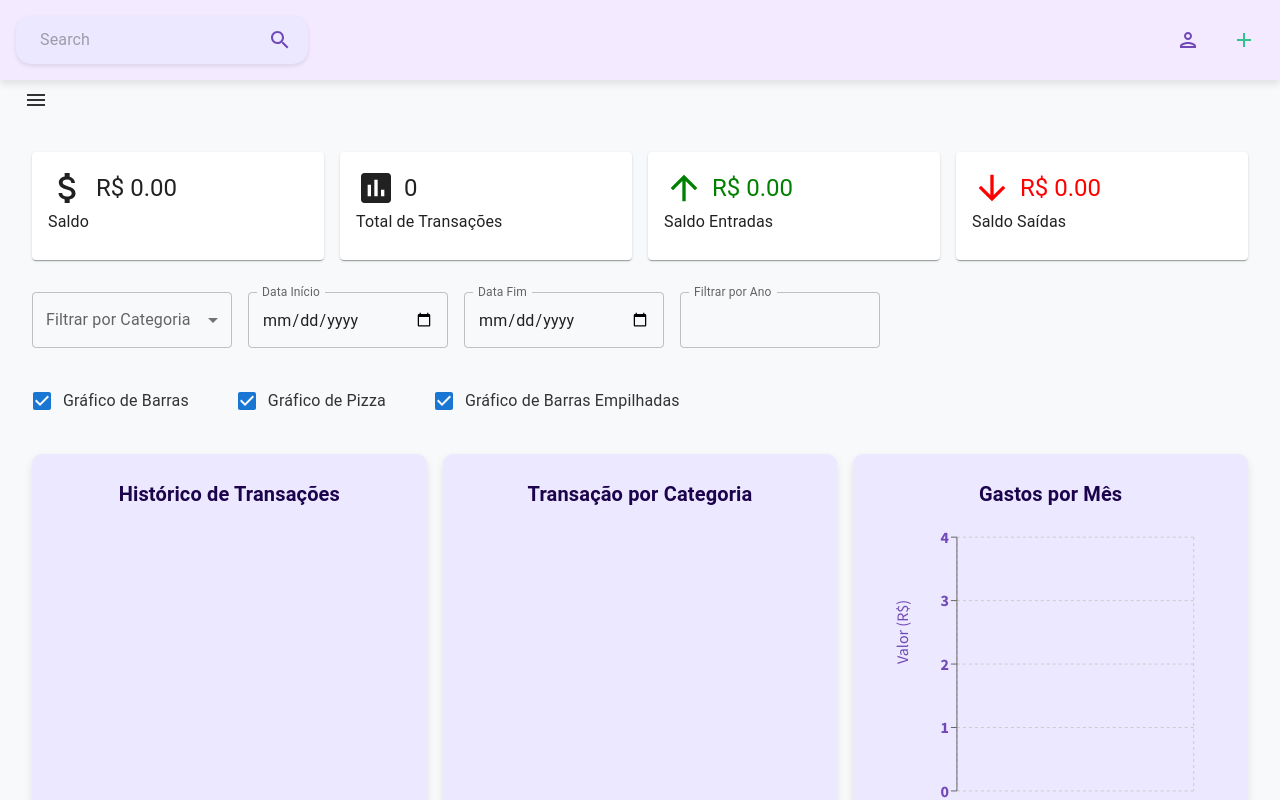
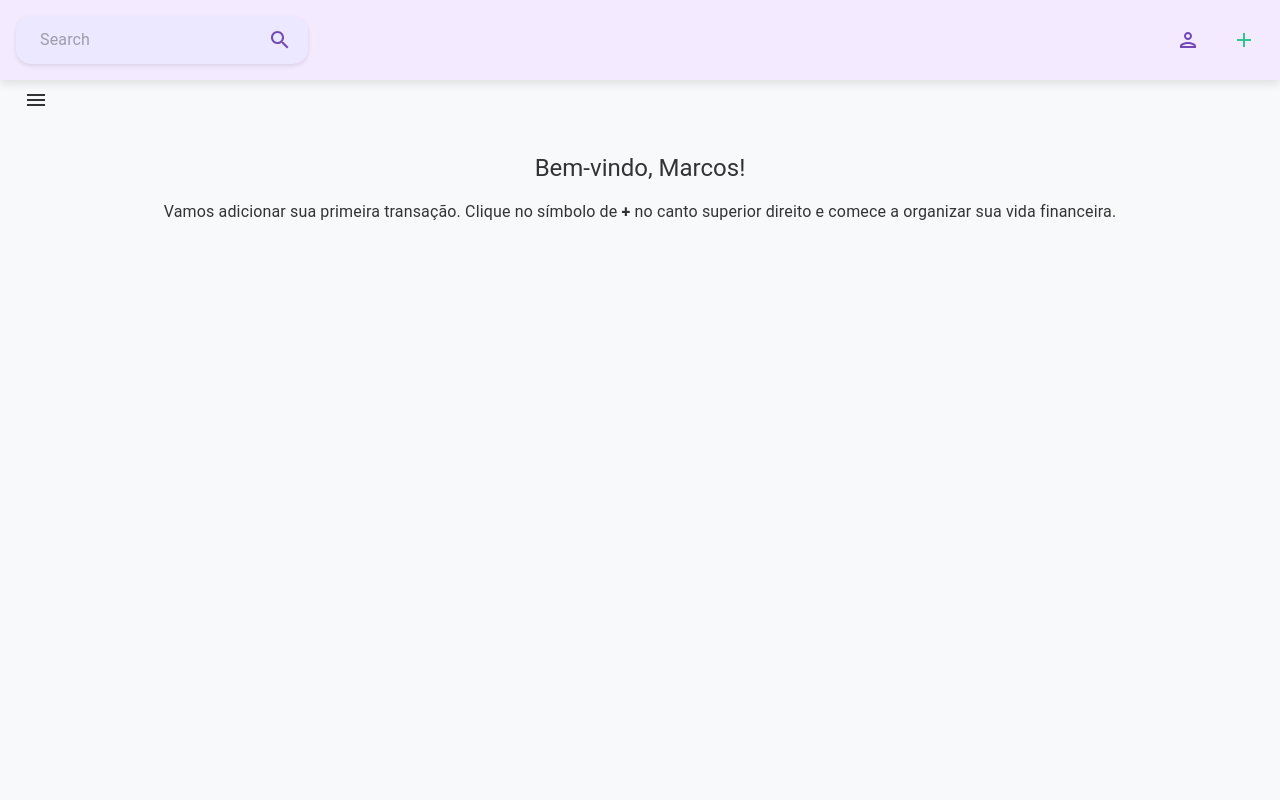
Before and after one commit to rafaelaleao5/projeto_engsoft, a React (Create React App) app in the folder my-app/: page /Menu in a window 1280 px wide. Shown: the top 800 px of the page. Built offline with nearby package versions, Linux system fonts and the light colour scheme.

Commit message:
Home screen (first experience), name of the month in pt-br, pie chart with expenses only

```diff
--- a/my-app/src/scenes/dashboard/BarChart.jsx
+++ b/my-app/src/scenes/dashboard/BarChart.jsx
@@ -3,13 +3,15 @@ import { BarChart as RechartsBarChart, Bar, XAxis, YAxis, Tooltip, Legend, Respo
 import { Typography, Box } from '@mui/material';
 import GastosContext from './GastosContext';
 import { format, parseISO } from 'date-fns';
+import { ptBR } from 'date-fns/locale';
+
 
 // Função para agrupar entradas e saídas por mês
 const agruparEntradasSaidasPorMes = (gastos) => {
   const meses = {};
 
   gastos.forEach((gasto) => {
-    const mes = format(parseISO(gasto.data), 'MMMM'); // Nome do mês
+    const mes = format(parseISO(gasto.data), 'MMMM', { locale: ptBR });
     const mesNumero = format(parseISO(gasto.data), 'M'); // Número do mês
 
     if (!meses[mesNumero]) {
@@ -19,7 +21,8 @@ const agruparEntradasSaidasPorMes = (gastos) => {
     if (gasto.valor >= 0) {
       meses[mesNumero].entradas += gasto.valor;
     } else {
-      meses[mesNumero].saidas += Math.abs(gasto.valor); // Abs para mostrar saídas como positivo no gráfico
+      meses[mesNumero].saidas += Math.abs(gasto.valor);
+      // Abs para mostrar saídas como positivo no gráfico
     }
   });
 
--- a/my-app/src/scenes/dashboard/Dashboard.jsx
+++ b/my-app/src/scenes/dashboard/Dashboard.jsx
@@ -22,6 +22,7 @@ function Dashboard() {
   const [mostrarPieChart, setMostrarPieChart] = useState(true);
   const [mostrarStackedBarChart, setMostrarStackedBarChart] = useState(true);
 
+
   const filtrarGastos = () => {
     return gastos.filter((gasto) => {
       const tipoValido = tipoFiltro ? gasto.tipo === tipoFiltro : true;
@@ -33,6 +34,7 @@ function Dashboard() {
   };
 
   const gastosFiltrados = filtrarGastos();
+
 
   const totalGastos = gastosFiltrados.reduce((acc, gasto) => acc + gasto.valor, 0);
 
@@ -47,6 +49,7 @@ function Dashboard() {
   const barChartData = gastosFiltrados.map((gasto, index) => ({
     name: `Gasto ${index + 1}`,
     value: gasto.valor,
+
   }));
 
   const pieChartData = tiposGasto.map((tipo) => {
@@ -59,6 +62,19 @@ function Dashboard() {
   const ultimasTransacoes = gastosFiltrados
     .sort((a, b) => new Date(b.data) - new Date(a.data))
     .slice(0, 5);
+
+  if (gastosFiltrados.length === 0) { // talvez mudar lógica e props c nome do user
+    return (
+      <Box p={4} textAlign="center">
+        <Typography variant="h5">
+          Bem-vindo, Marcos!
+        </Typography>
+        <Typography variant="body1" mt={2}>
+          Vamos adicionar sua primeira transação. Clique no símbolo de <strong>+</strong> no canto superior direito e comece a organizar sua vida financeira.
+        </Typography>
+      </Box>
+    );
+  }
 
   return (
     <Box p={4}>
--- a/my-app/src/scenes/dashboard/PieChart.jsx
+++ b/my-app/src/scenes/dashboard/PieChart.jsx
@@ -28,10 +28,13 @@ const renderCustomizedLabel = ({ cx, cy, midAngle, innerRadius, outerRadius, per
 };
 
 const PieChartComponent = ({ data }) => {
+  // Filtra os dados para incluir apenas as saídas (valores negativos)
+  const dataSaidas = data.filter(item => item.value < 0);
+
   // Ajustar os dados para usar valores absolutos
-  const processedData = data.map(item => ({
+  const processedData = dataSaidas.map(item => ({
     ...item,
-    value: Math.abs(item.value), // Converte valores para positivos
+    value: Math.abs(item.value), // Converte valores negativos para positivos
   }));
 
   return (
@@ -52,7 +55,7 @@ const PieChartComponent = ({ data }) => {
           textAlign: "center"
         }}
       >
-        Transação por Categoria
+        Despesas por Categoria
       </Typography>
 
       <ResponsiveContainer width="100%" height={400}>
```
Also changed, not shown: 1 other file (tests, documents, lock files or other folders).
